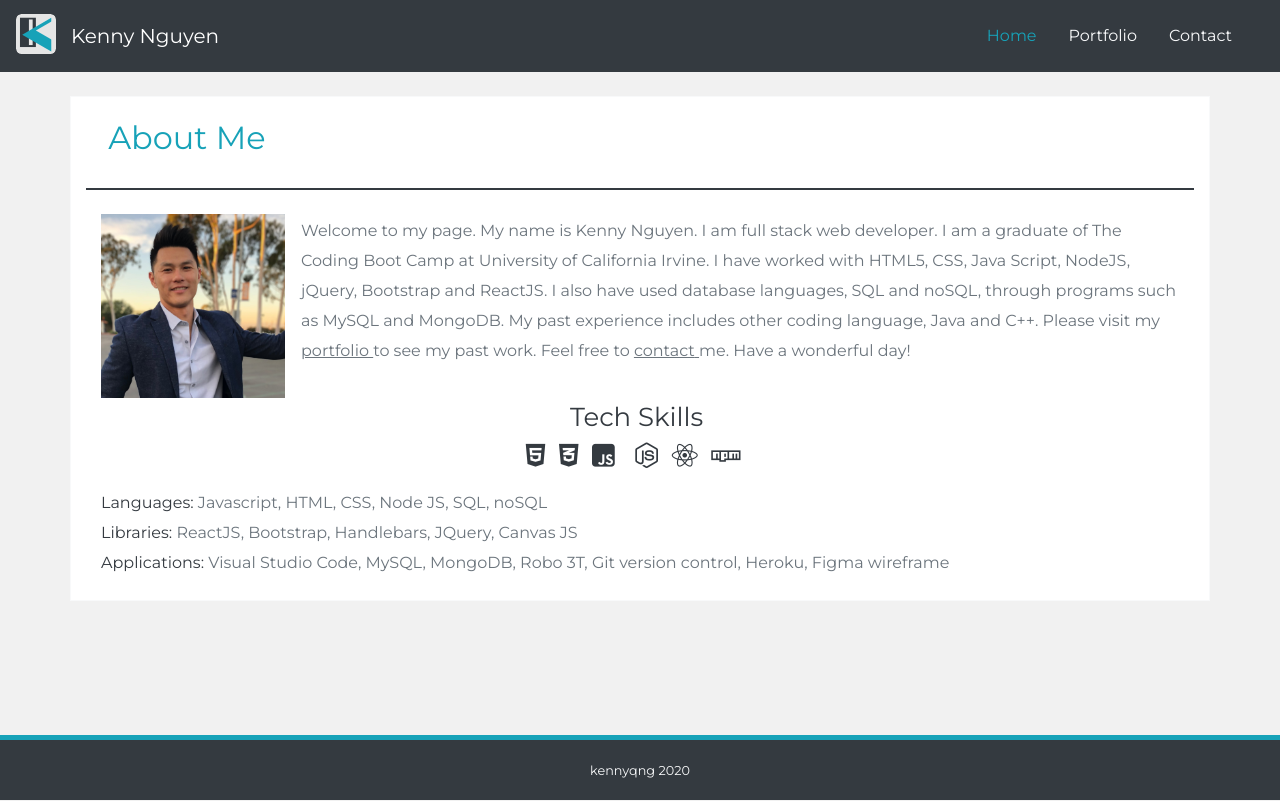
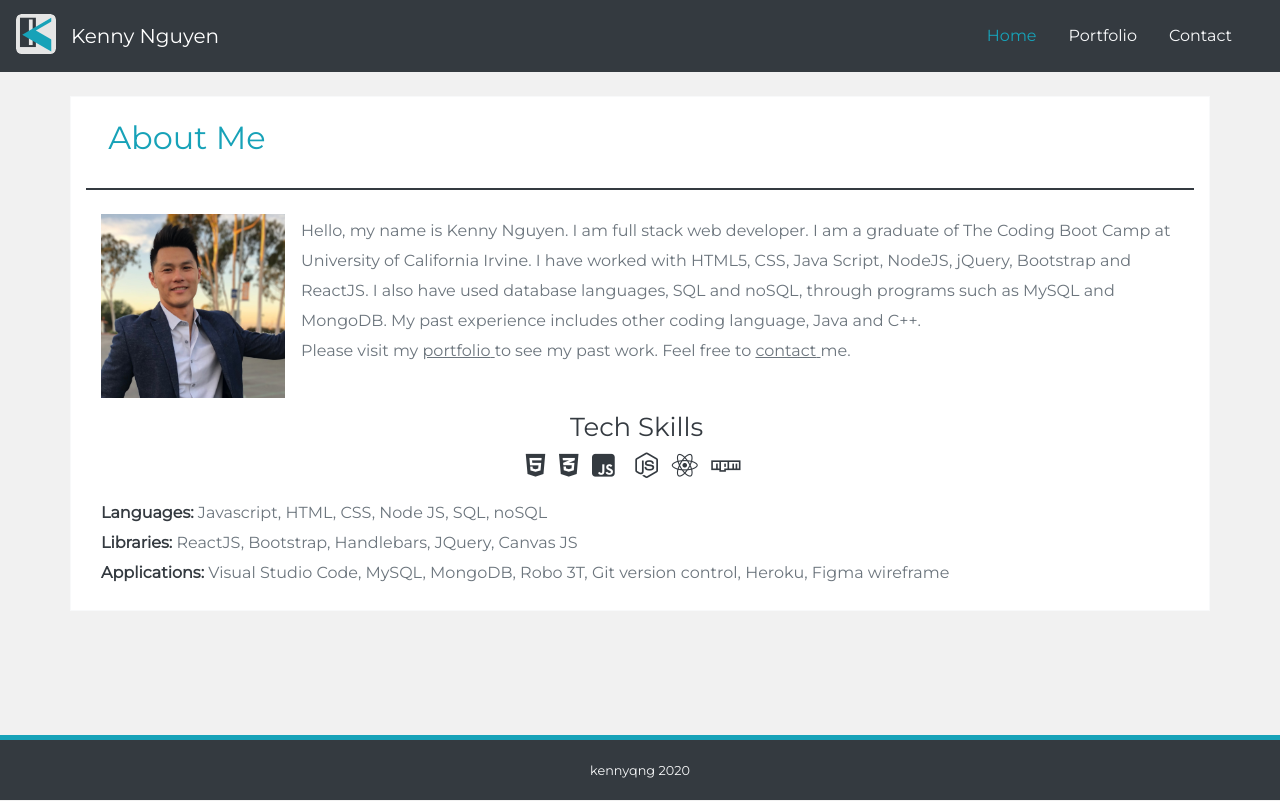
Before and after one commit to kennyqng/portfolio, a React (Create React App) app: page / in a window 1280 px wide. Built offline with nearby package versions, Linux system fonts and the light colour scheme.

Commit message:
text format: about, portfolio

```diff
--- a/src/App.css
+++ b/src/App.css
@@ -36,11 +36,12 @@ body {
   width: 100%;
   font-size: 26px;
   text-align: center;
-  margin-bottom: 10px;
+  margin: 10px 0px 10px 0px;
   color: #343a40;
 }
 .text {
   color: #343a40;
+  font-weight: bold;
 }
 /* PORTFOLIO */
 .text-info {
@@ -53,24 +54,6 @@ body {
   grid-template-rows: 1fr;
   grid-gap: 30px;
 }
-
-/* @media (min-width: 768px) {
-  .wrapper {
-    display: grid;
-    grid-template-columns: 1fr 1fr;
-    grid-template-rows: 1fr 1fr;
-    grid-gap: 40px;
-  }
-} */
-
-/* @media (min-width: 1080px) {
-  .wrapper {
-    display: grid;
-    grid-template-columns: 1fr 1fr 1fr;
-    grid-template-rows: 1fr 1fr;
-    grid-gap: 40px;
-  }
-} */
 
 /* CONTACT */
 label {
@@ -92,7 +75,7 @@ label {
 .fas {
   font-weight: normal;
 }
-.klogo {
+.kLogo {
   display: none;
 }
 
@@ -120,10 +103,11 @@ label {
   .social-network i {
     font-size: 20px;
   }
-  .klogo {
-    display: block;
-    opacity: 80%;
+  .kLogo {
+    display: inline;
     padding: 0px 0px 0px 10px;
+    opacity: 60%;
+    max-height: 150px;
   }
 }
 
--- a/src/components/Thumbnail/Thumbnail.js
+++ b/src/components/Thumbnail/Thumbnail.js
@@ -9,7 +9,7 @@ function Thumbnail(props) {
       <div className="board">
         <div className="thumbnail">
           <a href={props.url} target="_blank" rel="noopener noreferrer">
-            <img src={props.image} alt="thumbnail"></img>
+            <img src={props.image} alt="project thumbnail"></img>
           </a>
         </div>
         <div className="sidebar">
@@ -25,15 +25,21 @@ function Thumbnail(props) {
         </div>
       </div>
       <div className="summary">
-        <p className="description">{props.development}</p>
-        <p className="description">{props.description}</p>
-        <p className="description">{props.tech}</p>
-        <a href={props.github} target="_blank" rel="noopener noreferrer">
-          <p>{props.github}</p>
-        </a>
-        <a href={props.url} target="_blank" rel="noopener noreferrer">
-          <p>{props.url}</p>
-        </a>
+          <h5>{props.development}</h5>
+        <p className="description">
+          {props.description}
+          <br></br>
+          {props.tech}
+        </p>
+        <p>
+          <a href={props.github} target="_blank" rel="noopener noreferrer">
+            {props.github}
+          </a>
+          <br></br>
+          <a href={props.url} target="_blank" rel="noopener noreferrer">
+            {props.url}
+          </a>
+        </p>
       </div>
     </div>
   );
--- a/src/components/Thumbnail/style.css
+++ b/src/components/Thumbnail/style.css
@@ -17,7 +17,7 @@
 .sidebar {
   width: 65px;
   height: 181px;
-  background-color: #9d9d9d;
+  background-color: #C4C4C4;
   grid-column: 5 / 6;
 }
 .sidebar img {
@@ -48,11 +48,15 @@
   display: inline-block;
   max-width: 324px;
   background-color: #343a40;
-  color: #e5e5e5;
-  padding: 10px;
-  box-shadow: inset 0px 5px 10px rgba(0, 0, 0, 0.4);
+  color: #E5E5E5;
+  padding: 15px;
+  box-shadow: inset 0px 5px 10px rgba(0,0,0,0.4);
   word-wrap: break-word;
-  overflow: scroll;
+  overflow: hidden;
+}
+.summary a {
+  color: #17a2b8;
+  font-size: 14px;
 }
 
 @media (min-width: 768px) {
@@ -67,6 +71,6 @@
     grid-column: 2 / 4;
     height: 241px;
     max-width: 648px;
-    box-shadow: inset 5px 0px 10px rgba(0, 0, 0, 0.4);
+    box-shadow: inset 5px 0px 5px rgba(0,0,0,0.4);
   }
 }
--- a/src/components/pages/Contact.js
+++ b/src/components/pages/Contact.js
@@ -32,14 +32,24 @@ function Contact() {
 
         <div className="container border border-dark mb-4 line"></div>
         <div className="social-network">
-          <div className="kenny">Kenny Nguyen <br></br>Westminster, CA</div>
+          <div className="kenny">
+            Kenny Nguyen <br></br>Westminster, CA
+          </div>
           <div className="contact-link">
-          <a href="https://www.linkedin.com/in/kennyqng" target="_blank" rel="noopener noreferrer">
+            <a
+              href="https://www.linkedin.com/in/kennyqng"
+              target="_blank"
+              rel="noopener noreferrer"
+            >
               <i className="fab fa-linkedin"> linkedin.com/in/kennyqng</i>
             </a>
           </div>
           <div className="contact-link">
-          <a href="https://github.com/kennyqng" target="_blank" rel="noopener noreferrer">
+            <a
+              href="https://github.com/kennyqng"
+              target="_blank"
+              rel="noopener noreferrer"
+            >
               <i className="fab fa-github-square"> github.com/kennyqng</i>
             </a>
           </div>
@@ -48,8 +58,7 @@ function Contact() {
               <i className="fas fa-envelope"> kennyqng@gmail.com</i>
             </a>
           </div>
-            <img className="klogo" src={Logo}></img>
-
+          <img className="kLogo" src={Logo} alt="logo K"></img>
         </div>
 
         <form className="contact-form" onSubmit={sendEmail}>
@@ -59,7 +68,7 @@ function Contact() {
               type="text"
               className="form-control"
               name="from_name"
-              placeholder="John Smith"
+              placeholder="FirstName LastName"
             />
           </div>
           <div className="form-group">
--- a/src/components/pages/Home.js
+++ b/src/components/pages/Home.js
@@ -13,13 +13,15 @@ function Home() {
           <div className="bio">
             <img src={profile} className="float-left pr-3" alt="profile"></img>
             <small className="text-muted">
-            Welcome to my page. My name is Kenny Nguyen. I am full stack web
-            developer. I am a graduate of The Coding Boot Camp at University of
-            California Irvine. I have worked with HTML5, CSS, Java Script,
+              Hello, my name is Kenny Nguyen. I am full stack web
+              developer. I am a graduate of The Coding Boot Camp at University
+              of California Irvine. I have worked with HTML5, CSS, Java Script,
               NodeJS, jQuery, Bootstrap and ReactJS. I also have used database
               languages, SQL and noSQL, through programs such as MySQL and
-            MongoDB. My past experience includes other coding language, Java and
-            C++. Please visit my{" "}
+              MongoDB. My past experience includes other coding language, Java
+              and C++.
+              <br></br>
+              Please visit my{" "}
               <a className="link" href="/portfolio">
                 portfolio{" "}
               </a>
@@ -27,7 +29,7 @@ function Home() {
               <a className="link" href="/contact">
                 contact{" "}
               </a>{" "}
-            me. Have a wonderful day!
+              me.
             </small>
           </div>
           <div className="tech-skills">
--- a/src/components/pages/Portfolio.js
+++ b/src/components/pages/Portfolio.js
@@ -16,7 +16,7 @@ function Portfolio() {
       github: "https://github.com/kennyqng/project3",
       development: "Full-stack Development",
       description:"Sleep tracker to log sleep time, wake time, and hours slept.",
-      tech: "ReactJS, MongoDB, Express, CanvasJS, HTML, Node JS, CSS"
+      tech: "MongoDB, Express, ReactJS, Node JS, HTML, CSS, CanvasJS"
     },
     {
       id: 2,
@@ -45,7 +45,7 @@ function Portfolio() {
       url: "https://kennyqng.github.io/Weather-Dashboard/",
       github: "https://github.com/kennyqng/Weather-Dashboard",
       development: "Front-end Development",
-      description:"Search for current weather information and 5 days forecast for cities around the world",
+      description:"Search for current weather information and 5 days forecast for cities around the world.",
       tech: "HTML, Node JS, CSS"
     },
     {
@@ -55,7 +55,7 @@ function Portfolio() {
       url: "https://kennydirectoryreact.herokuapp.com/",
       github: "https://github.com/kennyqng/employeeDirectory",
       development: "Back-end Development",
-      description:"Sort and display employee information from a database",
+      description:"Sort and display employee information from a database.",
       tech: "SQL, Express, HTML, Node JS, CSS"
     }
   ];
```
Lines whose indentation alone changed are shown as unchanged.
